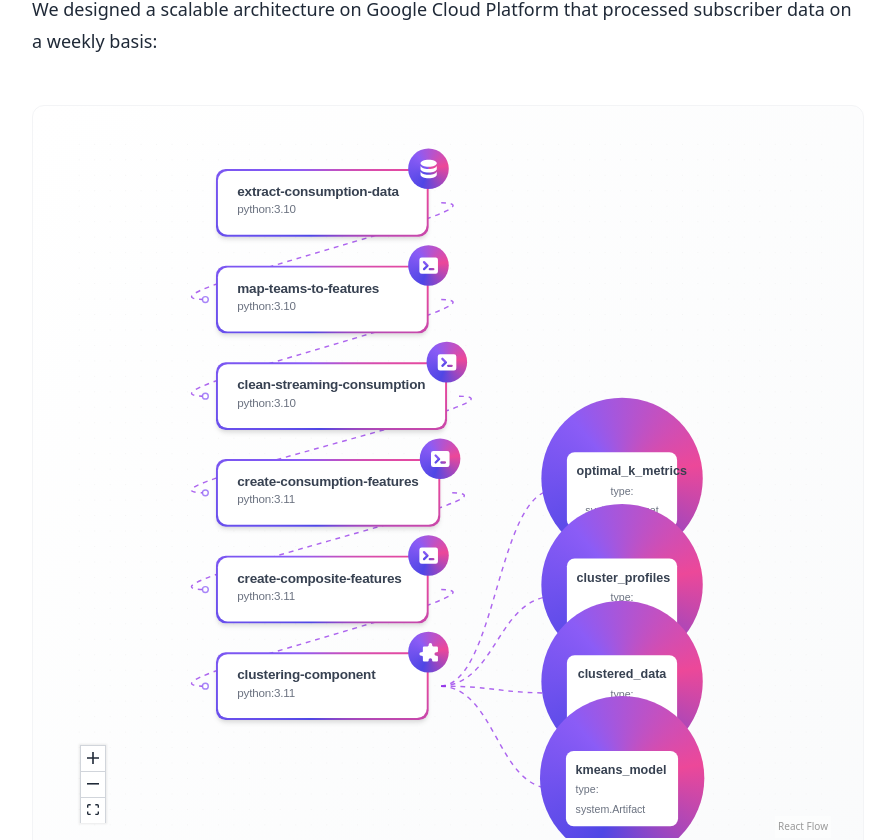
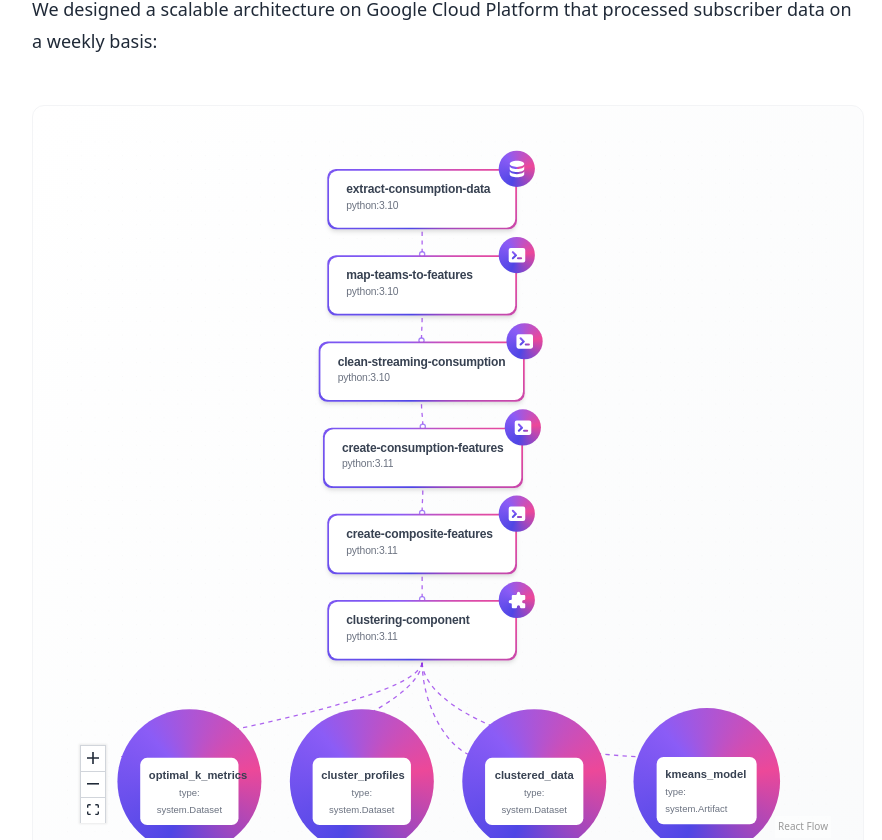
Before and after one commit to alexlabuda/portfolio-website, a Next.js app: page /projects/unsupervised-learning-sports-streaming in a window 1280 px wide. Shown: the part 2480-3320 px from the top of the page, without its empty margins (160-1042 px from the left). Built offline with nearby package versions, Linux system fonts and the light colour scheme.

Commit message:
Refactor MLPipelineFlow component and related styles to adjust node positions and handle placements for improved layout. Updated CSS for source and target handles to enhance visual clarity and maintain a cohesive design in the machine learning pipeline visualization.

```diff
--- a/src/app/components/MLPipelineFlow.tsx
+++ b/src/app/components/MLPipelineFlow.tsx
@@ -23,7 +23,7 @@ import { DataIcon, ProcessingIcon, ModelIcon } from './PipelineIcons';
 const initialNodes: Node[] = [
   {
     id: '1',
-    position: { x: 70, y: 50 },
+    position: { x: 70, y: 50-10 },
     data: {
       icon: <DataIcon />,
       title: 'extract-consumption-data',
@@ -33,7 +33,7 @@ const initialNodes: Node[] = [
   },
   {
     id: '2',
-    position: { x: 70, y: 150 },
+    position: { x: 70, y: 150-10 },
     data: {
       icon: <ProcessingIcon />,
       title: 'map-teams-to-features',
@@ -43,7 +43,7 @@ const initialNodes: Node[] = [
   },
   {
     id: '3',
-    position: { x: 70, y: 250 },
+    position: { x: 60, y: 250-10 },
     data: {
       icon: <ProcessingIcon />,
       title: 'clean-streaming-consumption',
@@ -53,7 +53,7 @@ const initialNodes: Node[] = [
   },
   {
     id: '4',
-    position: { x: 70, y: 350 },
+    position: { x: 65, y: 350-10 },
     data: {
       icon: <ProcessingIcon />,
       title: 'create-consumption-features',
@@ -63,7 +63,7 @@ const initialNodes: Node[] = [
   },
   {
     id: '5',
-    position: { x: 70, y: 450 },
+    position: { x: 70, y: 450-10 },
     data: {
       icon: <ProcessingIcon />,
       title: 'create-composite-features',
@@ -73,7 +73,7 @@ const initialNodes: Node[] = [
   },
   {
     id: '6',
-    position: { x: 70, y: 550 },
+    position: { x: 70, y: 550-10 },
     data: {
       icon: <ModelIcon />,
       title: 'clustering-component',
@@ -84,7 +84,7 @@ const initialNodes: Node[] = [
   // Output nodes
   {
     id: '10',
-    position: { x: 430, y: 340 },
+    position: { x: -150, y: 720 },
     data: {
       title: 'optimal_k_metrics',
       subtitle: 'type: system.Dataset'
@@ -93,7 +93,7 @@ const initialNodes: Node[] = [
   },
   {
     id: '7',
-    position: { x: 430, y: 450 },
+    position: { x: 50, y: 720 },
     data: {
       title: 'cluster_profiles',
       subtitle: 'type: system.Dataset'
@@ -102,7 +102,7 @@ const initialNodes: Node[] = [
   },
   {
     id: '8',
-    position: { x: 430, y: 550 },
+    position: { x: 250, y: 720 },
     data: {
       title: 'clustered_data',
       subtitle: 'type: system.Dataset'
@@ -111,7 +111,7 @@ const initialNodes: Node[] = [
   },
   {
     id: '9',
-    position: { x: 430, y: 650 },
+    position: { x: 450, y: 720 },
     data: {
       title: 'kmeans_model',
       subtitle: 'type: system.Artifact'
--- a/src/app/components/PipelineNode.tsx
+++ b/src/app/components/PipelineNode.tsx
@@ -23,8 +23,8 @@ const PipelineNode = memo(({ data }: NodeProps<Node<PipelineNodeData>>) => {
               {data.subtitle && <div className="subtitle">{data.subtitle}</div>}
             </div>
           </div>
-          <Handle type="target" position={Position.Left} />
-          <Handle type="source" position={Position.Right} />
+          <Handle type="target" position={Position.Top} />
+          <Handle type="source" position={Position.Bottom} />
         </div>
       </div>
     </>
--- a/src/app/components/pipeline-flow.css
+++ b/src/app/components/pipeline-flow.css
@@ -162,11 +162,11 @@
 }
 
 .react-flow__handle.source {
-  right: -10px;
+  bottom: 0px;
 }
 
 .react-flow__handle.target {
-  left: -10px;
+  top: 0px;
 }
 
 .react-flow__edge .react-flow__edge-path {
```
